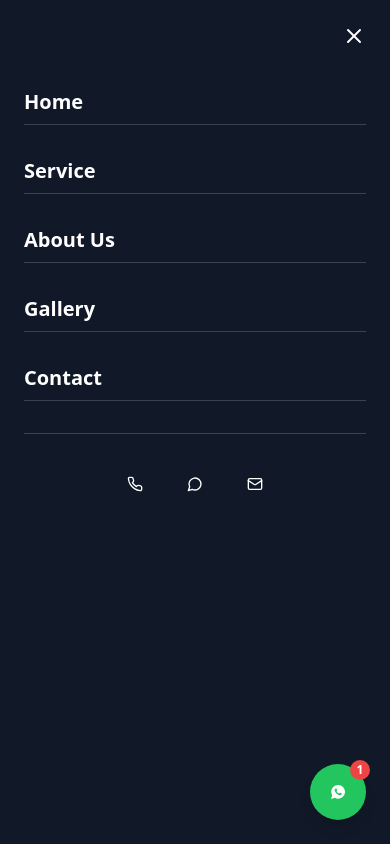
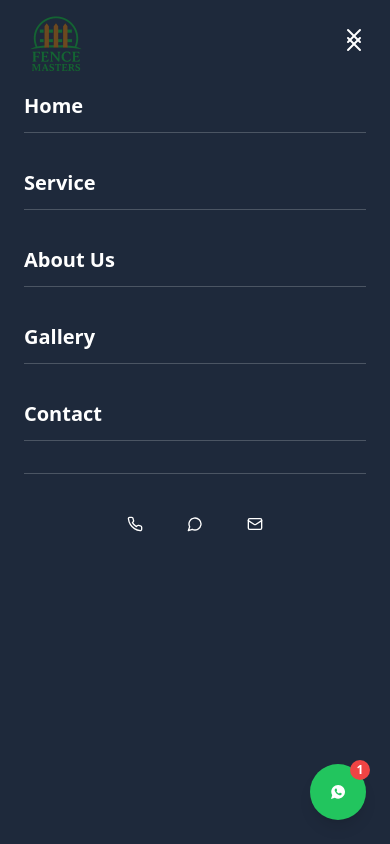
Before and after one commit to Hashirnadeemkhan/fenceMaster-ClientWork, a Next.js app: page / in a window 390 px wide. Both pictures are taken after a click on the button "Toggle menu". Shown: the top 844 px of the page. Built offline with nearby package versions, Linux system fonts and the light colour scheme.

Commit message:
updation

```diff
--- a/src/app/components/Navbar.tsx
+++ b/src/app/components/Navbar.tsx
@@ -10,41 +10,26 @@ export function Navbar() {
   const [scrolled, setScrolled] = useState(false)
 
   useEffect(() => {
-    let ticking = false
-
     const handleScroll = () => {
-      if (!ticking) {
-        requestAnimationFrame(() => {
       setScrolled(window.scrollY > 50)
-          ticking = false
-        })
-        ticking = true
     }
-    }
-
-    window.addEventListener("scroll", handleScroll, { passive: true })
+    window.addEventListener("scroll", handleScroll)
     return () => window.removeEventListener("scroll", handleScroll)
   }, [])
 
   useEffect(() => {
-    const handleEscape = (e: KeyboardEvent) => {
-      if (e.key === "Escape") setIsOpen(false)
-    }
-
     if (isOpen) {
-      document.addEventListener("keydown", handleEscape)
       document.body.style.overflow = "hidden"
     } else {
       document.body.style.overflow = "unset"
     }
-
     return () => {
-      document.removeEventListener("keydown", handleEscape)
       document.body.style.overflow = "unset"
     }
   }, [isOpen])
 
   return (
+    <>
       <nav
         className={`fixed top-0 left-0 right-0 z-50 transition-all duration-300 ${
           scrolled ? "bg-white/95 backdrop-blur-sm shadow-lg" : "bg-transparent"
@@ -56,7 +41,7 @@ export function Navbar() {
           }`}
         >
           <div className="flex items-center justify-between">
-          {/* Logo - Optimized sizing and loading */}
+            {/* Logo */}
             <div className="flex-shrink-0">
               <div
                 className={`relative transition-all duration-300 ease-out ${
@@ -76,7 +61,7 @@ export function Navbar() {
               </div>
             </div>
 
-          {/* Desktop Menu - Better responsive spacing and alignment */}
+            {/* Desktop Menu */}
             <div
               className={`hidden lg:flex items-center space-x-4 xl:space-x-6 text-sm xl:text-base font-medium transition-all duration-300 ${
                 scrolled ? "text-gray-800" : "text-white"
@@ -98,7 +83,7 @@ export function Navbar() {
                 Contact
               </Link>
 
-            {/* Social Icons - Improved spacing and hover effects */}
+              {/* Social Icons */}
               <div className="flex items-center space-x-2 ml-4">
                 <Button
                   size="icon"
@@ -122,8 +107,9 @@ export function Navbar() {
                       ? "text-gray-600 hover:text-green-500 hover:bg-green-50"
                       : "text-white hover:text-green-400 hover:bg-white/10"
                   }`}
-              > <Link href="tel:+447869457259" aria-label="Call +44 7869 457259">
-
+                  asChild
+                >
+                  <Link href="tel:+447869457259" aria-label="Call +44 7869 457259">
                     <MessageCircle className="h-4 w-4 xl:h-5 xl:w-5" />
                   </Link>
                 </Button>
@@ -144,7 +130,7 @@ export function Navbar() {
               </div>
             </div>
 
-          {/* Hamburger Button - Better responsive sizing */}
+            {/* Mobile Menu Button */}
             <button
               className={`lg:hidden p-2 rounded-md transition-all duration-200 hover:scale-110 ${
                 scrolled ? "text-gray-800 hover:bg-gray-100" : "text-white hover:bg-white/10"
@@ -156,26 +142,29 @@ export function Navbar() {
             </button>
           </div>
         </div>
+      </nav>
 
-      {/* Mobile Menu - Improved animation and backdrop */}
+      {/* Mobile Menu Overlay */}
       <div
-        className={`fixed inset-0 z-40 lg:hidden transition-all duration-300 ease-in-out ${
-          isOpen ? "opacity-100 visible" : "opacity-0 invisible"
+        className={`fixed inset-0 z-40 lg:hidden transition-opacity duration-300 ease-out ${
+          isOpen ? "opacity-100" : "opacity-0 pointer-events-none"
         }`}
       >
-        {/* Backdrop */}
-        <div className="absolute inset-0 bg-black/50 backdrop-blur-sm" onClick={() => setIsOpen(false)} />
+        <div
+          className={`absolute inset-0 bg-black/50 backdrop-blur-sm transition-opacity duration-300 ease-out ${
+            isOpen ? "opacity-100" : "opacity-0"
+          }`}
+          onClick={() => setIsOpen(false)}
+        />
 
-        {/* Menu Panel */}
         <div
-          className={`absolute right-0 top-0 h-full w-full sm:w-80 transform transition-transform duration-300 ease-out ${
-            isOpen ? "translate-x-0" : "translate-x-full"
-          } ${scrolled ? "bg-white text-gray-800" : "bg-gray-900 text-white"}`}
+          className={`absolute right-0 top-0 h-full w-full sm:w-80 bg-slate-800 text-white shadow-2xl transform transition-all duration-500 ease-out ${
+            isOpen ? "translate-x-0 opacity-100" : "translate-x-full opacity-0"
+          }`}
         >
-          {/* Close Button */}
           <button
-            className={`absolute top-4 right-4 p-2 rounded-md transition-colors duration-200 ${
-              scrolled ? "text-gray-600 hover:bg-gray-100" : "text-white hover:bg-white/10"
+            className={`absolute top-4 right-4 p-2 rounded-md transition-all duration-200 text-white hover:bg-white/10 hover:scale-110 transform ${
+              isOpen ? "translate-x-0 opacity-100 delay-300" : "translate-x-4 opacity-0"
             }`}
             onClick={() => setIsOpen(false)}
             aria-label="Close menu"
@@ -183,56 +172,40 @@ export function Navbar() {
             <X className="h-6 w-6" />
           </button>
 
-          {/* Menu Content */}
           <div className="flex flex-col h-full pt-20 px-6">
             <div className="flex flex-col space-y-6 text-xl font-semibold">
+              {[
+                { href: "/", label: "Home" },
+                { href: "/service", label: "Service" },
+                { href: "/about", label: "About Us" },
+                { href: "/gallery", label: "Gallery" },
+                { href: "/contact", label: "Contact" },
+              ].map((item, index) => (
                 <Link
-                href="/"
+                  key={item.href}
+                  href={item.href}
                   onClick={() => setIsOpen(false)}
-                className="hover:text-green-500 transition-colors duration-200 py-2 border-b border-gray-200/20"
+                  className={`hover:text-green-400 transition-all duration-300 py-3 border-b border-gray-600 text-white hover:translate-x-2 transform ${
+                    isOpen ? "translate-x-0 opacity-100" : "-translate-x-8 opacity-0"
+                  }`}
+                  style={{
+                    transitionDelay: isOpen ? `${(index + 1) * 100}ms` : "0ms",
+                  }}
                 >
-                Home
+                  {item.label}
                 </Link>
-              <Link
-                href="/service"
-                onClick={() => setIsOpen(false)}
-                className="hover:text-green-500 transition-colors duration-200 py-2 border-b border-gray-200/20"
-              >
-                Service
-              </Link>
-              <Link
-                href="/about"
-                onClick={() => setIsOpen(false)}
-                className="hover:text-green-500 transition-colors duration-200 py-2 border-b border-gray-200/20"
-              >
-                About Us
-              </Link>
-              <Link
-                href="/gallery"
-                onClick={() => setIsOpen(false)}
-                className="hover:text-green-500 transition-colors duration-200 py-2 border-b border-gray-200/20"
-              >
-                Gallery
-              </Link>
-              <Link
-                href="/contact"
-                onClick={() => setIsOpen(false)}
-                className="hover:text-green-500 transition-colors duration-200 py-2 border-b border-gray-200/20"
-              >
-                Contact
-              </Link>
+              ))}
             </div>
 
-            {/* Social Icons */}
-            <div className="flex justify-center space-x-6 mt-8 pt-8 border-t border-gray-200/20">
+            <div
+              className={`flex justify-center space-x-6 mt-8 pt-8 border-t border-gray-600 transition-all duration-500 transform ${
+                isOpen ? "translate-y-0 opacity-100 delay-500" : "translate-y-8 opacity-0"
+              }`}
+            >
               <Button
                 size="icon"
                 variant="ghost"
-                className={`rounded-full transition-all duration-200 hover:scale-110 ${
-                  scrolled
-                    ? "text-gray-600 hover:text-green-500 hover:bg-green-50"
-                    : "text-white hover:text-green-400 hover:bg-white/10"
-                }`}
+                className="rounded-full transition-all duration-200 hover:scale-110 text-white hover:text-green-400 hover:bg-white/10"
                 asChild
               >
                 <Link href="tel:+447869457259" aria-label="Call +44 7869 457259">
@@ -242,22 +215,17 @@ export function Navbar() {
               <Button
                 size="icon"
                 variant="ghost"
-                className={`rounded-full transition-all duration-200 hover:scale-110 ${
-                  scrolled
-                    ? "text-gray-600 hover:text-green-500 hover:bg-green-50"
-                    : "text-white hover:text-green-400 hover:bg-white/10"
-                }`}
+                className="rounded-full transition-all duration-200 hover:scale-110 text-white hover:text-green-400 hover:bg-white/10"
+                asChild
               >
+                <Link href="tel:+447869457259" aria-label="Call +44 7869 457259">
                   <MessageCircle className="h-6 w-6" />
+                </Link>
               </Button>
               <Button
                 size="icon"
                 variant="ghost"
-                className={`rounded-full transition-all duration-200 hover:scale-110 ${
-                  scrolled
-                    ? "text-gray-600 hover:text-green-500 hover:bg-green-50"
-                    : "text-white hover:text-green-400 hover:bg-white/10"
-                }`}
+                className="rounded-full transition-all duration-200 hover:scale-110 text-white hover:text-green-400 hover:bg-white/10"
                 asChild
               >
                 <Link href="mailto:azeemshaikh26@gmail.com" aria-label="Email azeemshaikh26@gmail.com">
@@ -268,6 +236,6 @@ export function Navbar() {
           </div>
         </div>
       </div>
-    </nav>
+    </>
   )
 }
```
Lines whose indentation alone changed are shown as unchanged.
